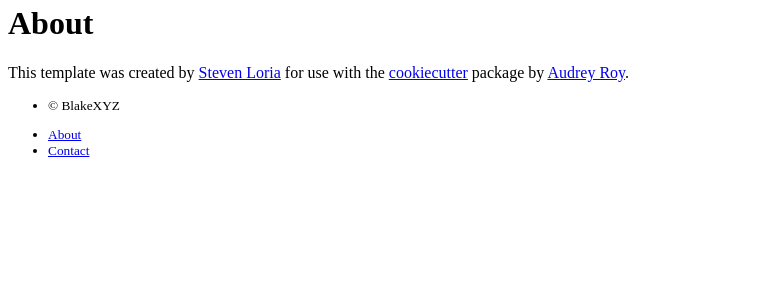
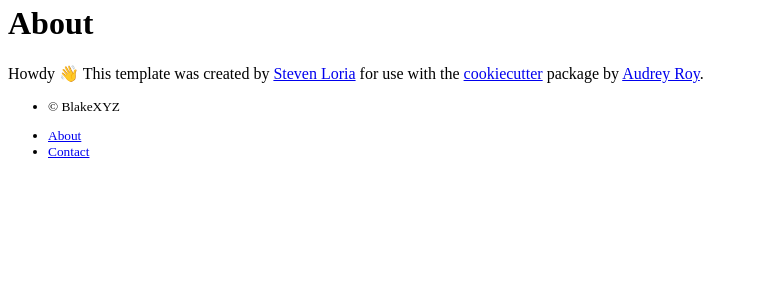
Before and after one commit to BlakeXYZ/webapp-hamburgers-vs-hotdogs, a Flask app: template webapp_hamburg_vs_hotdog/templates/public/about.html in a window 1280 px wide. Shown: the part 94-394 px from the top of the page, without its empty margins (0-758 px from the left). Run offline with Flask 3, Linux system fonts and the light colour scheme; the template is opened without the code that fills it, so the values that code supplies are empty; parts of the project's set-up code (start-up, migrations or seed data) failed here and were passed over.

Commit message:
rmv devcontainer folder and edited about.html

```diff
--- a/webapp_hamburg_vs_hotdog/templates/public/about.html
+++ b/webapp_hamburg_vs_hotdog/templates/public/about.html
@@ -5,7 +5,7 @@
 <div class="container">
     <h1 class="mt-5">About</h1>
     <div class="row">
-      <p class="lead">This template was created by <a href="http://github.com/sloria/">Steven Loria</a> for use with the <a href="http://github.com/audreyr/cookiecutter/">cookiecutter</a> package by <a href="http://github.com/audreyr/">Audrey Roy</a>.</p>
+      <p class="lead">Howdy 👋 This template was created by <a href="http://github.com/sloria/">Steven Loria</a> for use with the <a href="http://github.com/audreyr/cookiecutter/">cookiecutter</a> package by <a href="http://github.com/audreyr/">Audrey Roy</a>.</p>
     </div>
 </div>
 {% endblock %}
```
Also changed, not shown: .devcontainer/devcontainer.json (deleted), .devcontainer/docker-compose.yml (deleted).
